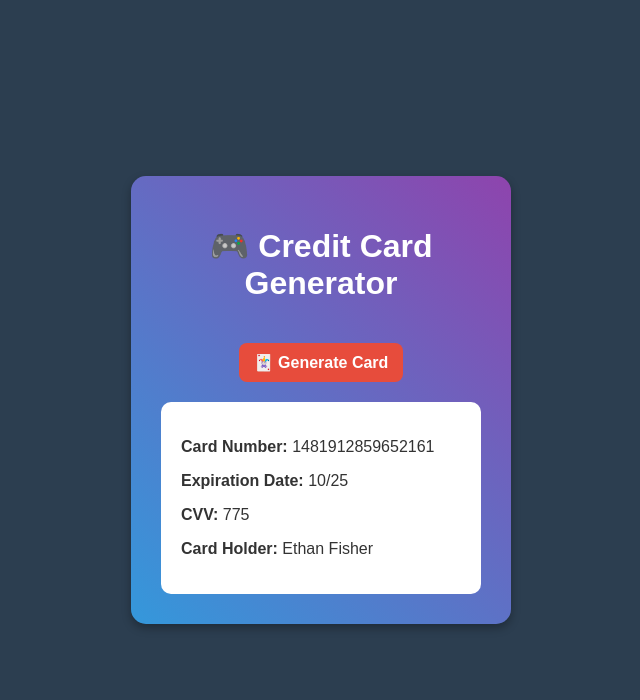
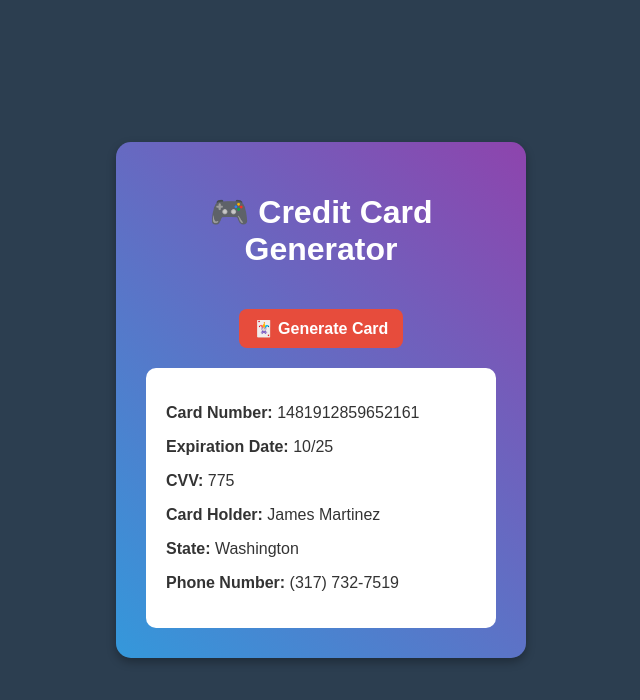
Before and after one commit to NotBonniegamer/Darkshop.exe, a plain HTML site: page cc-generator.html in a window 1280 px wide. Both pictures are taken after a click on the button "🃏 Generate Card". Shown: the whole page, without its empty margins (319-959 px from the left). Drawn offline with Linux system fonts and the light colour scheme.

Commit message:
Update cc-generator.html

```diff
--- a/cc-generator.html
+++ b/cc-generator.html
@@ -21,7 +21,7 @@
             border-radius: 15px;
             text-align: center;
             box-shadow: 0px 4px 10px rgba(0, 0, 0, 0.3);
-            width: 320px;
+            width: 350px;
         }
         .card {
             background: white;
@@ -58,6 +58,8 @@
             <p><strong>Expiration Date:</strong> MM/YY</p>
             <p><strong>CVV:</strong> ###</p>
             <p><strong>Card Holder:</strong> ???</p>
+            <p><strong>State:</strong> ???</p>
+            <p><strong>Phone Number:</strong> (###) ###-####</p>
         </div>
     </div>
 
@@ -68,42 +70,27 @@
             const expiryYear = String(Math.floor(Math.random() * 5) + 25);
             const cvv = Math.floor(Math.random() * 900 + 100);
 
-            // Real first & last names
-            const firstNames = [
-                "Michael", "James", "Emma", "Sophia", "Olivia", "William", "John", "Benjamin", "Lucas", "Henry",
-                "Charlotte", "Mason", "Ethan", "Alexander", "Jacob", "Daniel", "Ava", "Harper", "Matthew", "Ella",
-                "David", "Joseph", "Isabella", "Emily", "Madison", "Liam", "Noah", "Evelyn", "Abigail", "Grace",
-                "Samuel", "Elijah", "Logan", "Jack", "Scarlett", "Victoria", "Chloe", "Ryan", "Zoe", "Carter",
-                "Nathan", "Dylan", "Leo", "Mila", "Aurora", "Lucy", "Jonathan", "Andrew", "Sebastian", "Joshua",
-                "Gabriel", "Nicholas", "Christopher", "Lincoln", "Luke", "Aria", "Paisley", "Hazel", "Ellie", "Lily",
-                "Anthony", "Aaron", "Bella", "Alice", "Maya", "Nova", "Adeline", "Serenity", "Ruby", "Summer",
-                "Oscar", "Miles", "Adam", "Jason", "Connor", "Easton", "Hunter", "Hudson", "Ezra", "Cole",
-                "Everett", "Roman", "Asher", "Thomas", "Kevin", "Brandon", "Jordan", "Jeremy", "Austin", "Caleb"
-            ];
-
-            const lastNames = [
-                "Smith", "Johnson", "Williams", "Brown", "Jones", "Miller", "Davis", "Garcia", "Rodriguez", "Martinez",
-                "Hernandez", "Lopez", "Gonzalez", "Wilson", "Anderson", "Thomas", "Moore", "Taylor", "Clark", "White",
-                "Hall", "Young", "Allen", "Scott", "Adams", "Nelson", "Baker", "King", "Wright", "Green",
-                "Walker", "Hill", "Lewis", "Harris", "Roberts", "Campbell", "Stewart", "Sanchez", "Morris", "Rogers",
-                "Reed", "Cook", "Morgan", "Bell", "Murphy", "Bailey", "Cooper", "Rivera", "Richardson", "Cox",
-                "Howard", "Ward", "Torres", "Peterson", "Gray", "Ramirez", "James", "Watson", "Brooks", "Kelly",
-                "Sanders", "Price", "Bennett", "Wood", "Barnes", "Ross", "Henderson", "Coleman", "Jenkins", "Perry",
-                "Powell", "Long", "Patterson", "Hughes", "Flores", "Washington", "Butler", "Simmons", "Foster", "Gonzales",
-                "Bryant", "Alexander", "Russell", "Griffin", "Diaz", "Hayes", "Myers", "Ford", "Hamilton", "Graham",
-                "Sullivan", "Wallace", "Cole", "West", "Jordan", "Owens", "Reynolds", "Fisher", "Ellis", "Harrison"
-            ];
-
-            // Generate random name
+            // Random first and last names
+            const firstNames = ["Michael", "James", "Emma", "Sophia", "Olivia", "William", "John", "Benjamin", "Lucas", "Henry"];
+            const lastNames = ["Smith", "Johnson", "Williams", "Brown", "Jones", "Miller", "Davis", "Garcia", "Rodriguez", "Martinez"];
             const randomFirstName = firstNames[Math.floor(Math.random() * firstNames.length)];
             const randomLastName = lastNames[Math.floor(Math.random() * lastNames.length)];
             const cardHolder = `${randomFirstName} ${randomLastName}`;
+
+            // Random U.S. state
+            const states = ["California", "Texas", "New York", "Florida", "Illinois", "Ohio", "Georgia", "Michigan", "Colorado", "Washington"];
+            const randomState = states[Math.floor(Math.random() * states.length)];
+
+            // Random phone number in format (XXX) XXX-XXXX
+            const phoneNumber = `(${Math.floor(Math.random() * 900 + 100)}) ${Math.floor(Math.random() * 900 + 100)}-${Math.floor(Math.random() * 9000 + 1000)}`;
 
             document.getElementById("cardInfo").innerHTML = `
                 <p><strong>Card Number:</strong> ${cardNumber}</p>
                 <p><strong>Expiration Date:</strong> ${expiryMonth}/${expiryYear}</p>
                 <p><strong>CVV:</strong> ${cvv}</p>
                 <p><strong>Card Holder:</strong> ${cardHolder}</p>
+                <p><strong>State:</strong> ${randomState}</p>
+                <p><strong>Phone Number:</strong> ${phoneNumber}</p>
             `;
         }
     </script>
```
